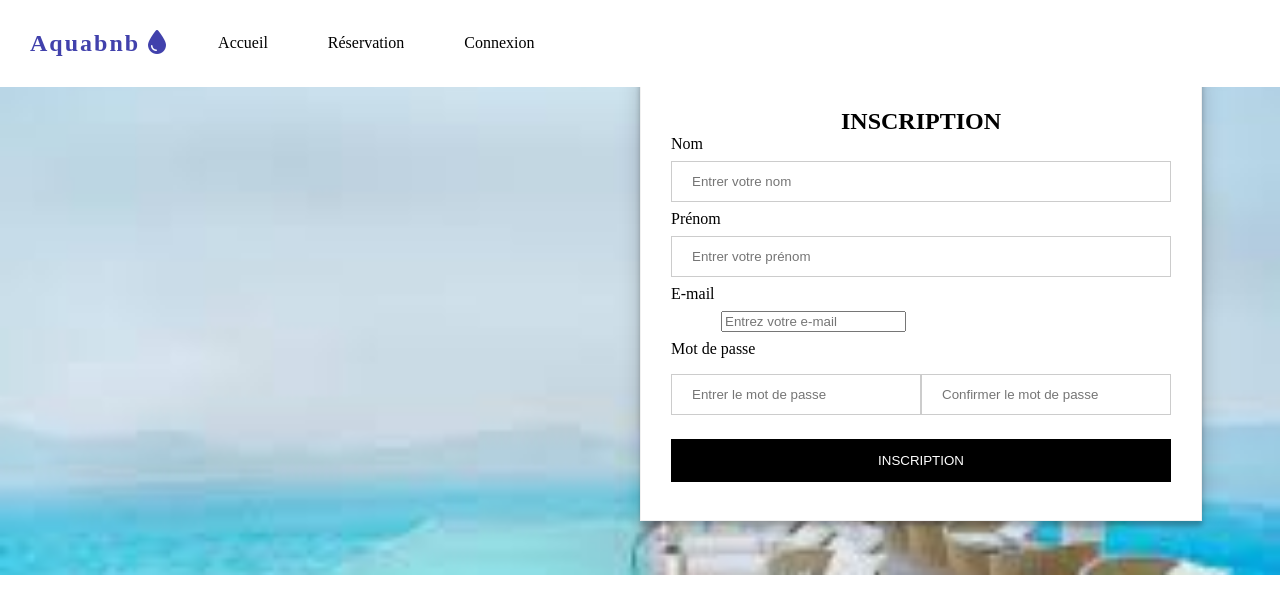
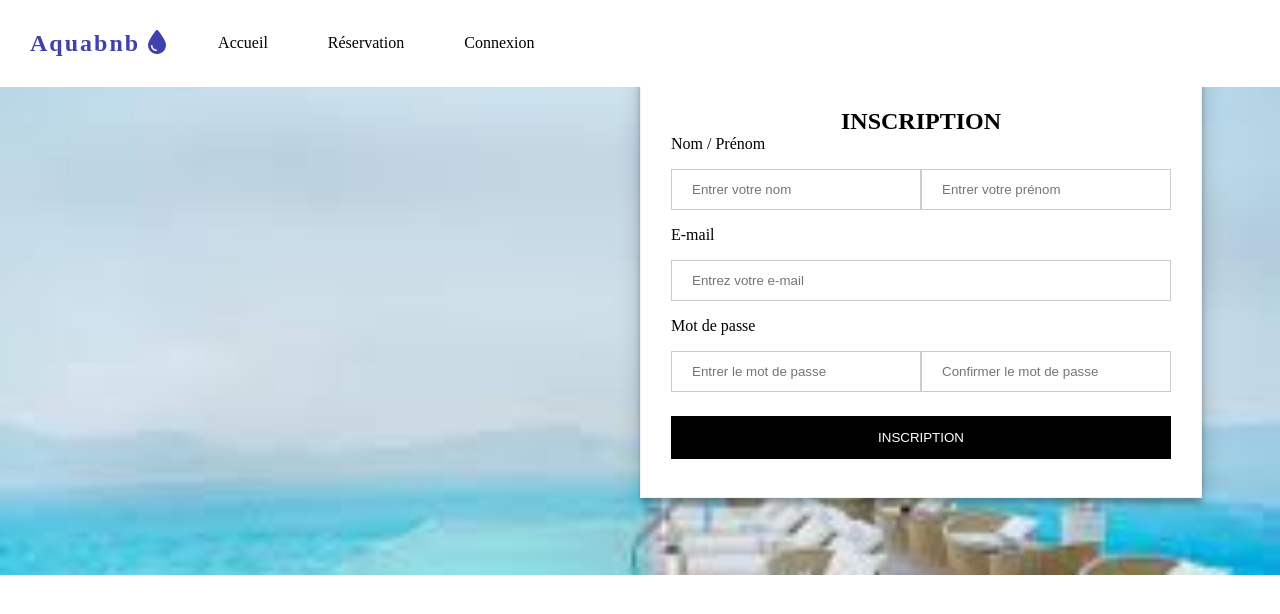
Before and after one commit to tomynov/Airbnb_Aqua, a PHP site: page /inscription.php in a window 1280 px wide. Shown: the top 614 px of the page. Run offline with PHP 8.4, Linux system fonts and the light colour scheme; some libraries are stand-ins or nearby versions.

Commit message:
ajustement formulaire inscription

```diff
--- a/inscription.php
+++ b/inscription.php
@@ -10,13 +10,14 @@ if (!empty($_POST)) {
     $_POST["mail_inscription"] = htmlentities($_POST["mail_inscription"], ENT_QUOTES);
     $_POST["password_inscription"] = htmlentities($_POST["password_inscription"], ENT_QUOTES);
     $_POST["password_inscription_confirm"] = htmlentities($_POST["password_inscription_confirm"], ENT_QUOTES);
+    $_POST["image"] = htmlentities($_POST["image"], ENT_QUOTES);
 
     if ($_POST["password_inscription"] != $_POST["password_inscription_confirm"]) {
         echo "<h3 style = 'color:red'>Le mot de passe est différent que celui confirmé</h3>";
     }
     else {
-        $requeteSQL = "INSERT INTO users (nom, prenom, adresse_mail, password_user, confirm_password)";
-        $requeteSQL .= " VALUE ('$_POST[nom_inscription]', '$_POST[prenom_inscription]', '$_POST[mail_inscription]', '$_POST[password_inscription]', '$_POST[password_inscription_confirm]' )";
+        $requeteSQL = "INSERT INTO users (nom, prenom, adresse_mail, password_user, confirm_password, img_user)";
+        $requeteSQL .= " VALUE ('$_POST[nom_inscription]', '$_POST[prenom_inscription]', '$_POST[mail_inscription]', '$_POST[password_inscription]', '$_POST[password_inscription_confirm]', '$_POST[image]')";
         $result = $pdo->exec($requeteSQL);
         header("location: login.php");
     }
@@ -36,16 +37,17 @@ if (!empty($_POST)) {
 
                 <h1 id="title_connect">Inscription</h1>
 
-                <label>Nom</label>
-                <input class="input-user-name" type="text" placeholder="Entrer votre nom" name="nom_inscription" id="nom_inscription" required>
-                <label>Prénom</label>
-                <input class="input-user-name" type="text" placeholder="Entrer votre prénom" name="prenom_inscription" id="prenom_inscription" required>
+                <label>Nom / Prénom</label>
+                <div class="form-password">
+                    <input class="input-user-name" type="text" placeholder="Entrer votre nom" name="nom_inscription" id="nom_inscription" required>
+                    <input class="input-user-name" type="text" placeholder="Entrer votre prénom" name="prenom_inscription" id="prenom_inscription" required>
+                </div>
 
 
                 <label>E-mail</label>
 
                 <div class="form-mail-phone">
-                    <input class="form-mail" type="email" name="mail_inscription" placeholder="Entrez votre e-mail"  id="mail_inscription" required>
+                    <input class="input-user-name" type="email" name="mail_inscription" placeholder="Entrez votre e-mail"  id="mail_inscription" required>
                 </div>
 
 
@@ -55,12 +57,6 @@ if (!empty($_POST)) {
                     <input class="input-password-user" type="password" placeholder="Confirmer le mot de passe" name="password_inscription_confirm" id="password_inscription_confirm" minlength="6" required>
                 </div>
 
-                <!--Ajout photos à développer-->
-                <!--<div class="pp">
-                    <label for="document">Photo de profil</label>
-                    <input type="file" name="document" id="document">
-                </div>-->
-
                 <input class="input-submit-user" type="submit" id='submit' value='INSCRIPTION' >
 
             </form>
```
